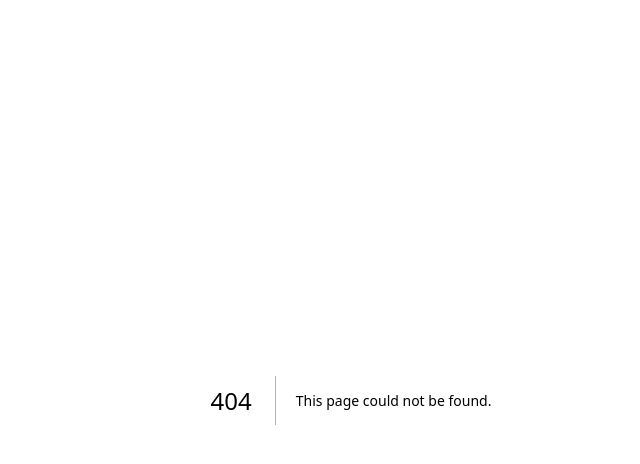
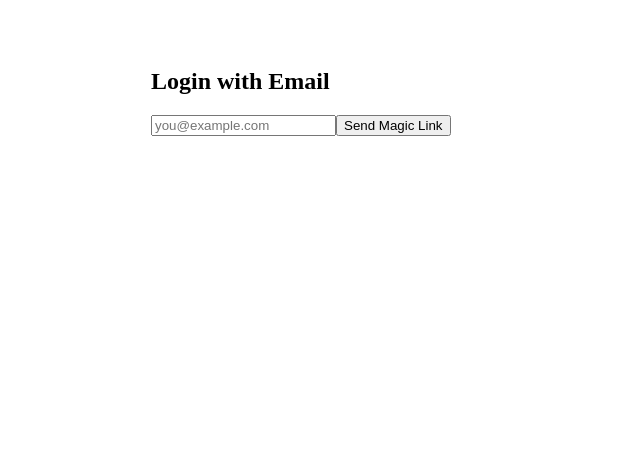
Before and after one commit to livevotenpc123/npc-vote-app, a Next.js app: page /auth in a window 1280 px wide. Before the commit this address had no page. Shown: the top 464 px of the page, without its empty margins (289-929 px from the left). Built offline with nearby package versions, Linux system fonts and the light colour scheme; no server answers.

Commit message:
Add auth page

```diff
--- /dev/null
+++ b/pages/auth.jsx
@@ -0,0 +1,65 @@
+// Supabase Auth Setup with Magic Link Sign-In (Email)
+
+import { useEffect, useState } from 'react';
+import { supabase } from '../lib/supabaseClient';
+
+export default function AuthPage() {
+  const [email, setEmail] = useState('');
+  const [user, setUser] = useState(null);
+  const [message, setMessage] = useState('');
+
+  useEffect(() => {
+    const session = supabase.auth.getSession().then(({ data }) => {
+      setUser(data?.session?.user || null);
+    });
+
+    const { data: listener } = supabase.auth.onAuthStateChange((_event, session) => {
+      setUser(session?.user || null);
+    });
+
+    return () => {
+      listener.subscription.unsubscribe();
+    };
+  }, []);
+
+  const handleLogin = async (e) => {
+    e.preventDefault();
+    const { error } = await supabase.auth.signInWithOtp({ email });
+    if (error) {
+      setMessage(error.message);
+    } else {
+      setMessage('Magic link sent to your email.');
+    }
+  };
+
+  const handleLogout = async () => {
+    await supabase.auth.signOut();
+    setUser(null);
+  };
+
+  return (
+    <div style={{ padding: 40, maxWidth: 400, margin: 'auto' }}>
+      <h2>{user ? 'Logged In' : 'Login with Email'}</h2>
+
+      {user ? (
+        <>
+          <p>Welcome, {user.email}</p>
+          <button onClick={handleLogout}>Logout</button>
+        </>
+      ) : (
+        <form onSubmit={handleLogin}>
+          <input
+            type="email"
+            placeholder="you@example.com"
+            value={email}
+            onChange={(e) => setEmail(e.target.value)}
+            required
+          />
+          <button type="submit">Send Magic Link</button>
+        </form>
+      )}
+
+      {message && <p style={{ marginTop: 20 }}>{message}</p>}
+    </div>
+  );
+}
```
